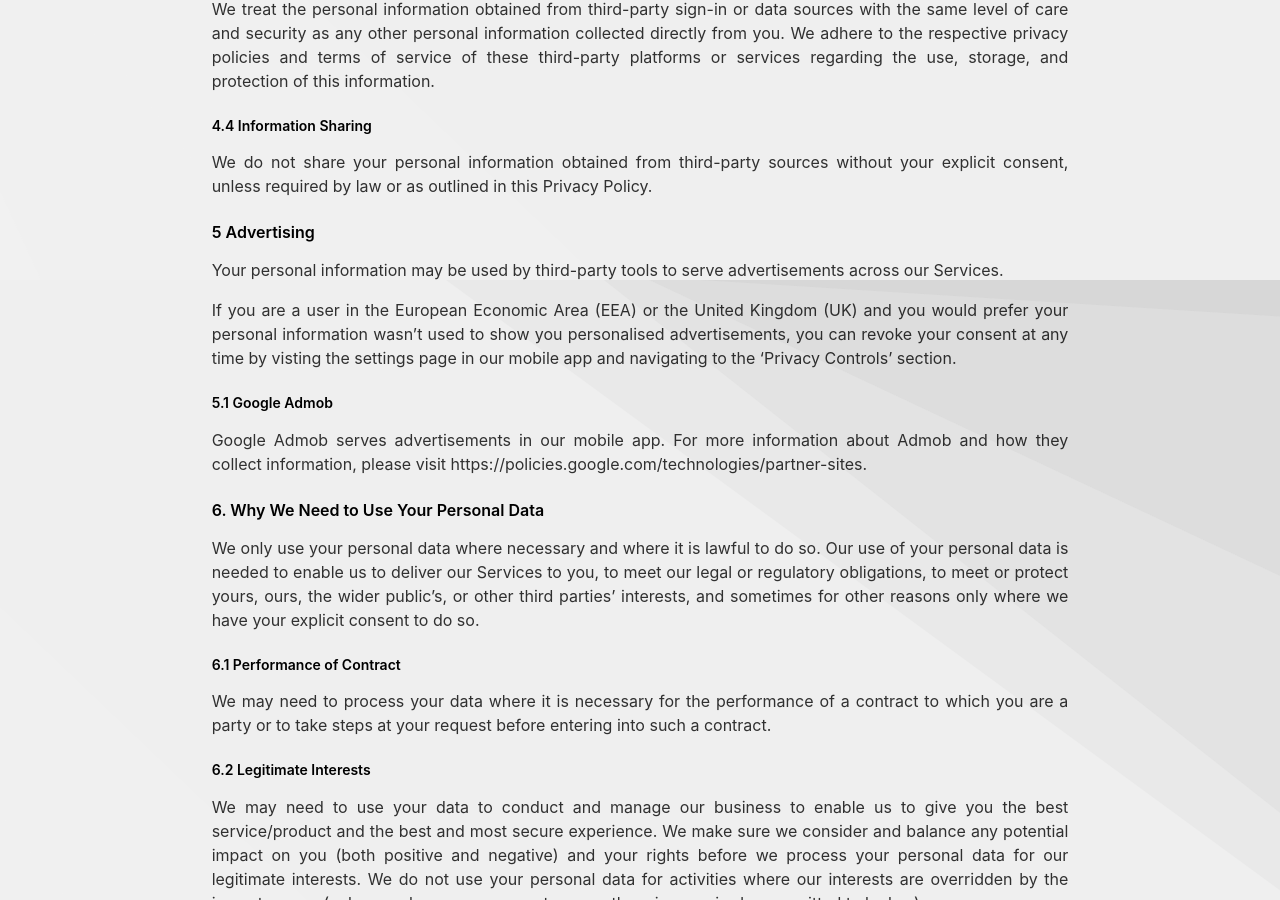
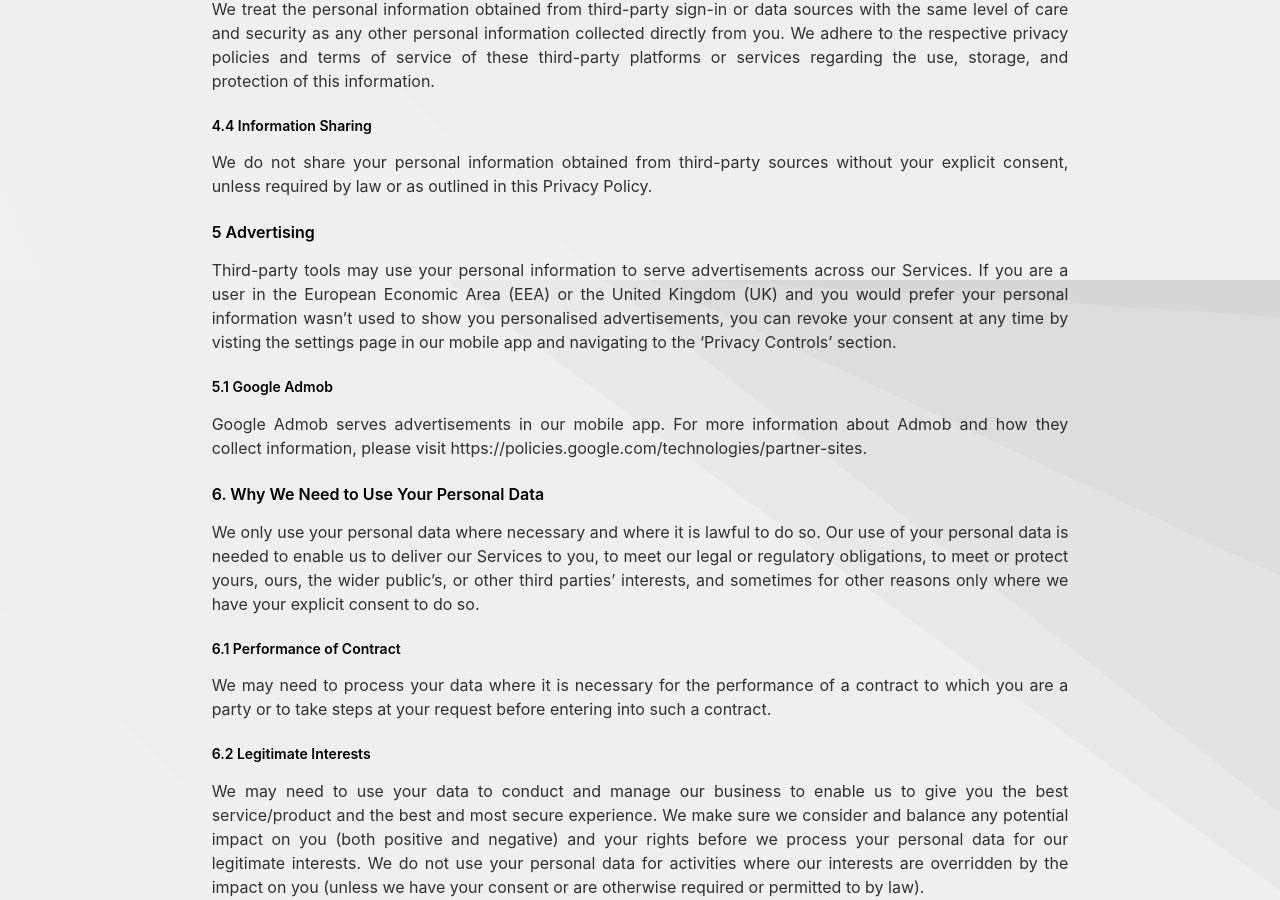
Before and after one commit to dbbill/dbbill.github.io, a Jekyll site: the page built from _pages/privacypolicy.md, in a window 1280 px wide and 900 px high, scrolled down 1520 px. Built offline with Jekyll 4.4.1, drawn with Linux system fonts in a browser that asks for light colours.

Commit message:
Privacy Ads Change

```diff
--- a/_pages/privacypolicy.md
+++ b/_pages/privacypolicy.md
@@ -53,9 +53,7 @@ We do not share your personal information obtained from third-party sources with
 
 #### 5 Advertising
 
-Your personal information may be used by third-party tools to serve advertisements across our Services.
-
-If you are a user in the European Economic Area (EEA) or the United Kingdom (UK) and you would prefer your personal information wasn't used to show you personalised advertisements, you can revoke your consent at any time by visting the settings page in our mobile app and navigating to the 'Privacy Controls' section.
+Third-party tools may use your personal information to serve advertisements across our Services. If you are a user in the European Economic Area (EEA) or the United Kingdom (UK) and you would prefer your personal information wasn't used to show you personalised advertisements, you can revoke your consent at any time by visting the settings page in our mobile app and navigating to the 'Privacy Controls' section.
 
 ##### 5.1 Google Admob
 
```
